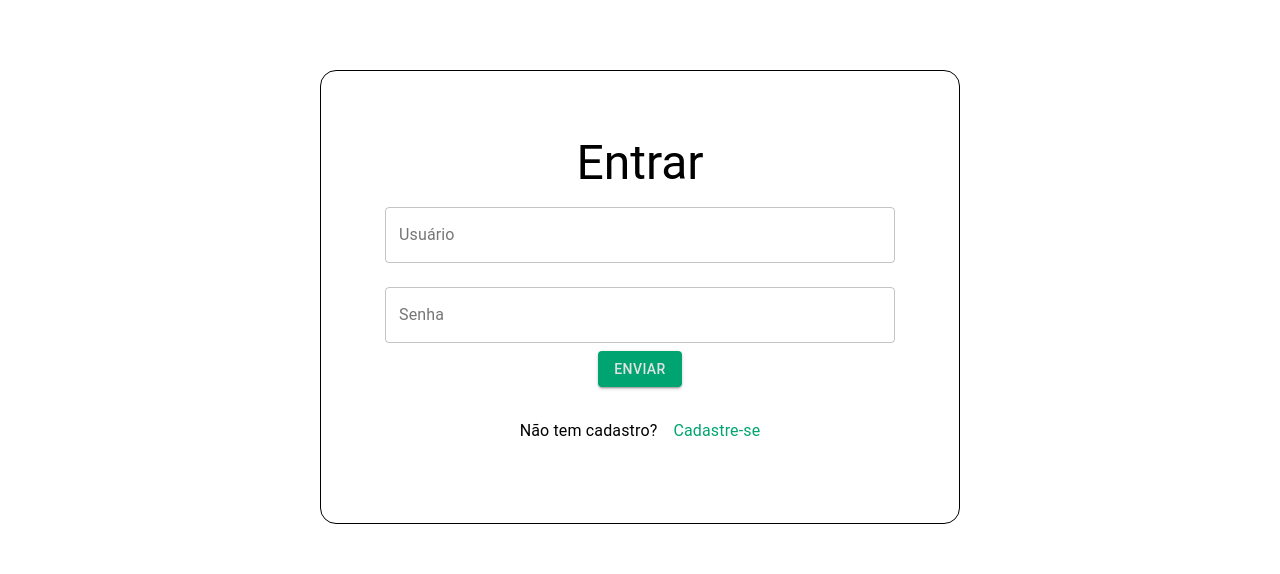
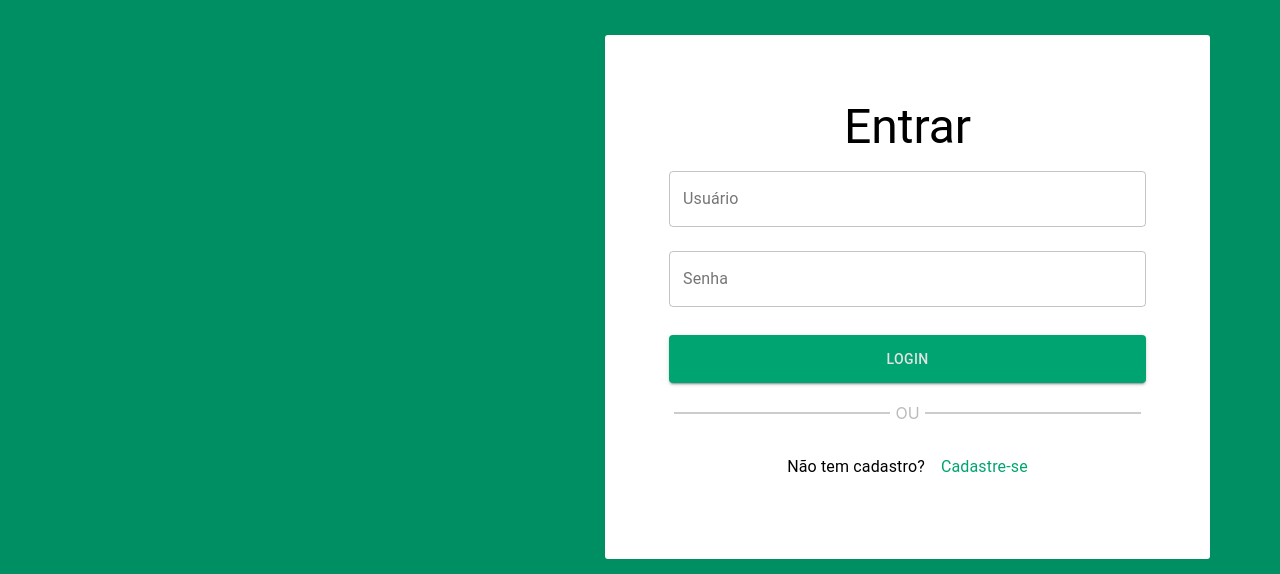
Before and after one commit to Spyke27/Green_Shop, a React (Create React App) app: page /login in a window 1280 px wide. Shown: the part 216-790 px from the top of the page. Built offline with nearby package versions, Linux system fonts and the light colour scheme; no server answers.

Commit message:
cadastrar produtos

```diff
--- a/src/componentes/produtos/listaProdutos/Produtos.css
+++ b/src/componentes/produtos/listaProdutos/Produtos.css
@@ -38,6 +38,7 @@
     font-size: 12px !important;
     color: #555;
     margin-bottom: 10px !important;
+    display: flex;
 }
 .btnCarrinho{
     background-color: #dbdb2a !important;
--- a/src/paginas/cadastro/Cadastro.css
+++ b/src/paginas/cadastro/Cadastro.css
@@ -1,5 +1,10 @@
 .text-decorator-none{
     text-decoration: none;
+}
+.containerCadastro{
+    display: flex;
+    background-color: #008f62 !important;
+    padding: 30px;
 }
 .btnCancelar{
     margin-right: 20px !important;
@@ -18,5 +23,8 @@
     color: #e3e3e3 !important;
 }
 .cadastroStyle {
+    border-radius: 3px;
+    border: none !important;
     padding: 4rem;
+    background-color: #fff;
 }
--- a/src/paginas/cadastro/Cadastro.tsx
+++ b/src/paginas/cadastro/Cadastro.tsx
@@ -64,7 +64,7 @@ function CadastroUsuario() {
 
   return (
     <>
-     <Grid container direction="row" justifyContent="center" alignContent="center">
+     <Grid container direction="row" justifyContent="center" alignContent="center" className="containerCadastro">
         <Grid sm={6} item  className="cadastroStyle">
           <Typography variant="h3" align="center">Cadastre-se</Typography>
           <form onSubmit={onSubmit}>
@@ -125,7 +125,15 @@ function CadastroUsuario() {
                 Cadastrar
               </Button>
               </Link>
+              <div className="ou"><span className="tracinho"></span>OU<span className="tracinho"></span></div>
+          <Box className="flex">
+            <Typography>Já tem cadastro?</Typography>
+            <Link to='/login' className="linkStyle">
+              <Typography>Entrar</Typography>
+            </Link>
+          </Box>
             </Box>
+
           </form>
         </Grid>
         <Grid sm={6} item>
--- a/src/paginas/login/Login.css
+++ b/src/paginas/login/Login.css
@@ -4,13 +4,14 @@
 
 .fullScreen {
     height: 100vh;
+    padding-right: 70px;
+    background-color: #008f62;
 }
-
 .loginStyle {
-    border-style: solid;
-    border-radius: 1rem;
-    border-width: 0.3px;
+    border-radius: 3px;
+    border: none !important;
     padding: 4rem;
+    background-color: #fff;
 }
 
 .flex {
@@ -28,8 +29,24 @@
 .btnLogin{
     background-color: #00a470 !important;
     color: #e3e3e3 !important;
+    margin-top: 20px !important;
+    width: 100%;
+    padding: 12px 0px !important;
 }
 .btnLogin:hover{
     background-color: #008f62 !important;
     color: #e3e3e3 !important;
 }
+.ou{
+    display: flex;
+    margin-top: 20px;
+    align-items: center;
+    justify-content: center;
+    color: #bbb;
+}
+.ou .tracinho{
+    height: 1.5px !important;
+    margin: 5px;
+    width: 100% !important;
+    background-color: #ccc !important;
+}
--- a/src/paginas/login/Login.tsx
+++ b/src/paginas/login/Login.tsx
@@ -48,6 +48,7 @@ function Login() {
   return (
     <>
       <Grid container justifyContent="center" alignContent="center" className="fullScreen">
+        <Grid sm={6} item className="loginStyle2"></Grid>
         <Grid sm={6} item className="loginStyle">
           <Typography variant="h3" align="center">Entrar</Typography>
           <form onSubmit={onSubmit}>
@@ -79,8 +80,9 @@ function Login() {
             </TextField>
 
             <Box textAlign="center">
-              <Button variant="contained" type="submit" className="btnLogin">Enviar</Button>
+              <Button variant="contained" type="submit" className="btnLogin">Login</Button>
             </Box>
+            <div className="ou"><span className="tracinho"></span>OU<span className="tracinho"></span></div>
           </form>
           <Box className="flex">
             <Typography>Não tem cadastro?</Typography>
```
